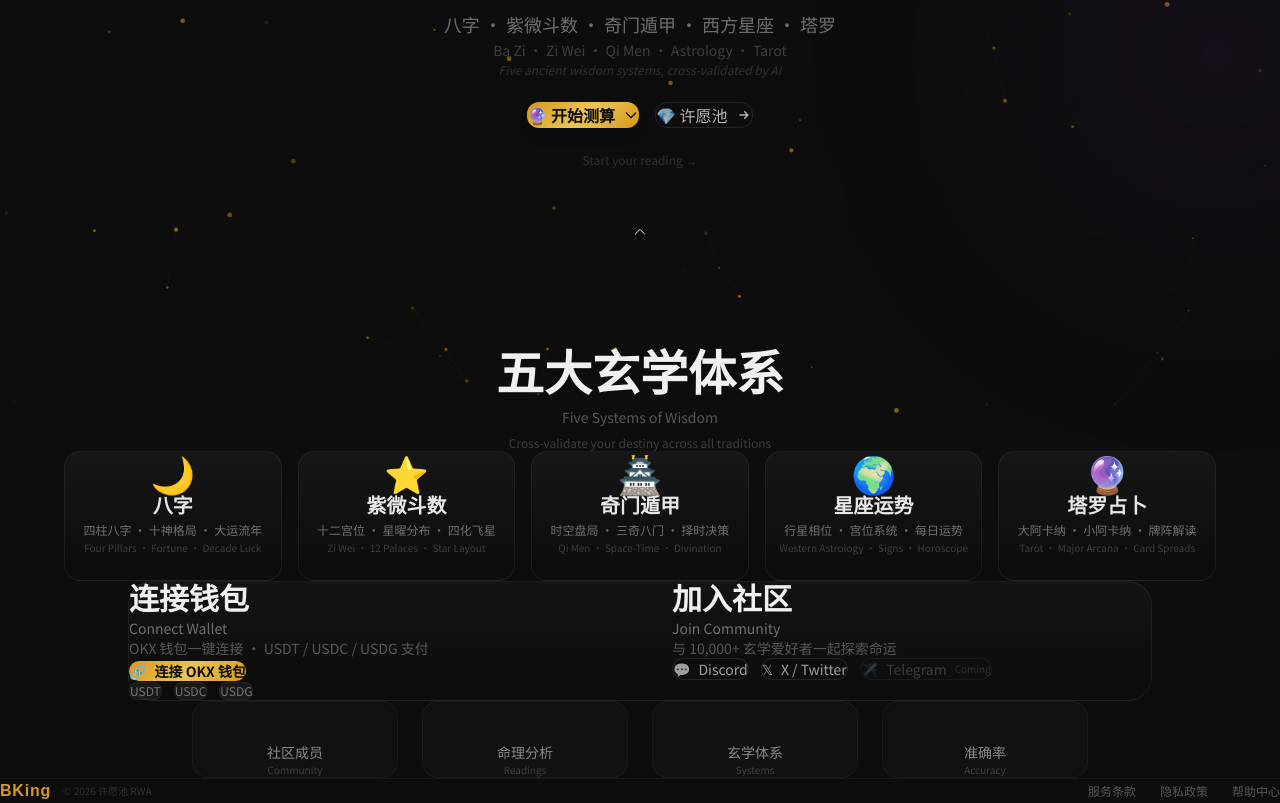
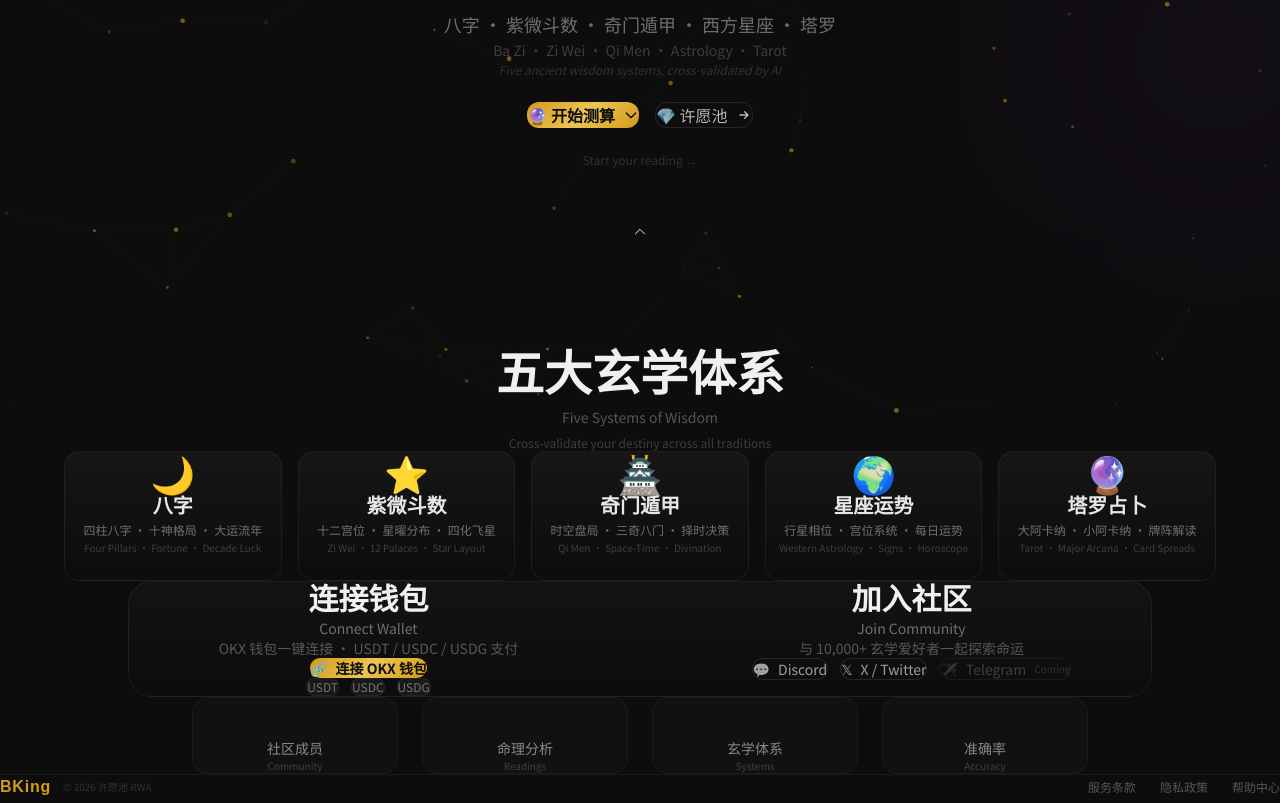
Before and after one commit to tintosm911/bking, a Next.js app: page / in a window 1280 px wide. Shown: the part 354-1157 px from the top of the page. Built offline with nearby package versions, Linux system fonts and the light colour scheme; what wagmi would draw is missing.

Commit message:
fix: 连接钱包/加入社区区块居中

```diff
--- a/src/app/page.tsx
+++ b/src/app/page.tsx
@@ -310,7 +310,7 @@
           <div className="rounded-3xl p-8 md:p-12 bg-gradient-to-b from-white/[0.03] to-transparent border border-white/[0.06]">
             <div className="grid grid-cols-1 lg:grid-cols-2 gap-10 lg:gap-16">
               {/* Wallet Connect */}
-              <div>
+              <div className="flex flex-col items-center text-center">
                 <h3 className="text-2xl md:text-3xl font-serif font-bold mb-3">
                   <span className="text-gold-400">连接钱包</span>
                 </h3>
@@ -322,7 +322,7 @@
                   <span>🔗</span>
                   连接 OKX 钱包
                 </button>
-                <div className="mt-6 flex gap-3">
+                <div className="mt-6 flex gap-3 justify-center">
                   <span className="px-3 py-1 bg-white/5 rounded-lg text-xs text-white/40 border border-white/5">USDT</span>
                   <span className="px-3 py-1 bg-white/5 rounded-lg text-xs text-white/40 border border-white/5">USDC</span>
                   <span className="px-3 py-1 bg-white/5 rounded-lg text-xs text-white/40 border border-white/5">USDG</span>
@@ -330,7 +330,7 @@
               </div>
 
               {/* Community */}
-              <div>
+              <div className="flex flex-col items-center text-center">
                 <h3 className="text-2xl md:text-3xl font-serif font-bold mb-3">
                   <span className="text-gold-400">加入社区</span>
                 </h3>
@@ -338,7 +338,7 @@
                 <p className="text-sm text-white/30 mb-6">
                   与 10,000+ 玄学爱好者一起探索命运
                 </p>
-                <div className="flex flex-wrap gap-3">
+                <div className="flex flex-wrap gap-3 justify-center">
                   {socialLinks.map((link) => (
                     <a
                       key={link.name}
```
